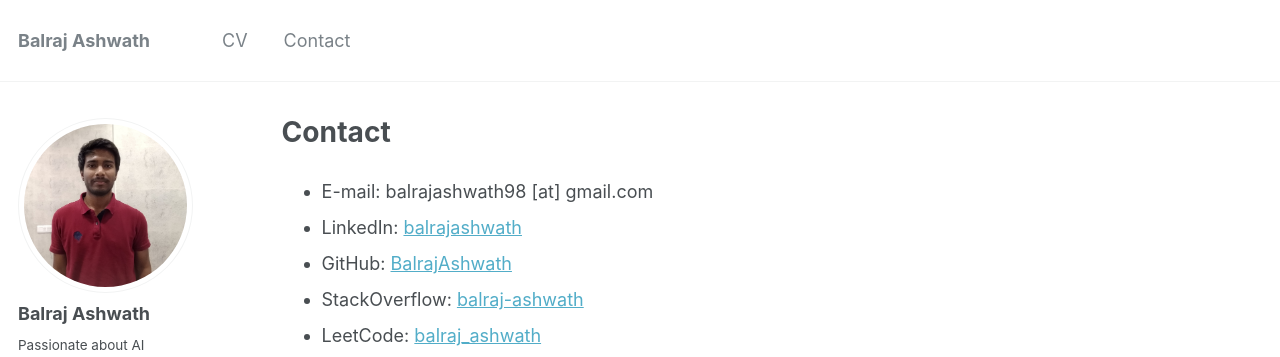
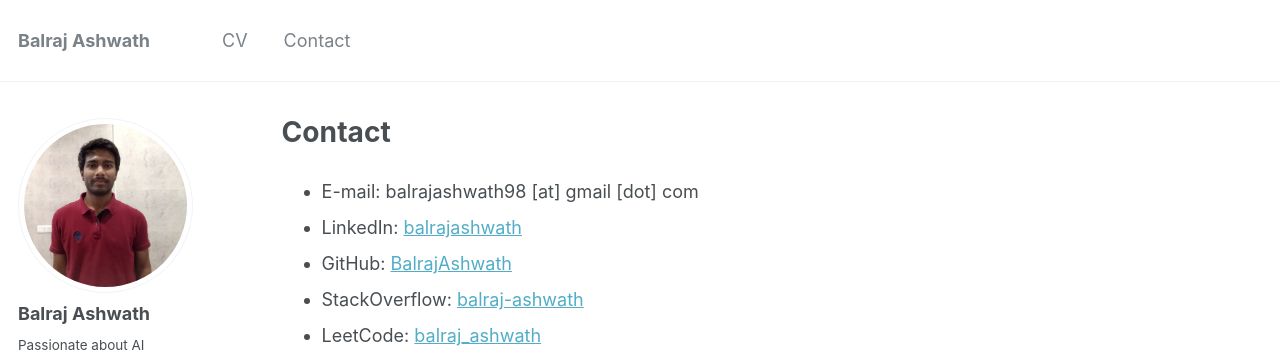
Before and after one commit to BalrajAshwath/BalrajAshwath.github.io, a Jekyll site: the page built from _pages/contact.md, in a window 1280 px wide. Shown: the top 357 px of the page. Built offline with Jekyll 4.4.1, drawn with Linux system fonts in a browser that asks for light colours.

Commit message:
Modified Mail ID format

```diff
--- a/_pages/contact.md
+++ b/_pages/contact.md
@@ -5,7 +5,7 @@ excerpt: "Contact me"
 author_profile: true
 ---
 
-* E-mail: balrajashwath98 [at] gmail.com
+* E-mail: balrajashwath98 [at] gmail [dot] com
 * LinkedIn: [balrajashwath](https://www.linkedin.com/in/balrajashwath/)
 * GitHub: [BalrajAshwath](https://github.com/BalrajAshwath)
 * StackOverflow: [balraj-ashwath](https://stackoverflow.com/users/10451628/balraj-ashwath)
```
